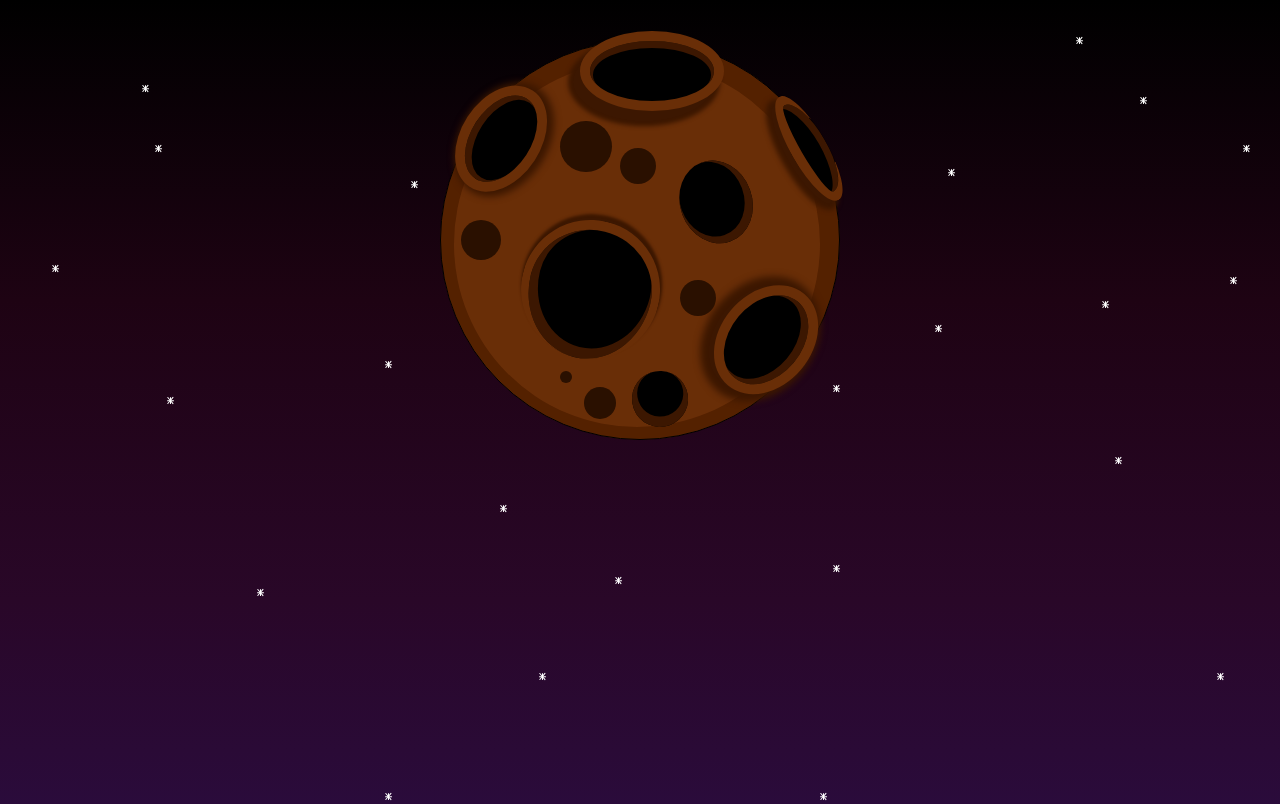
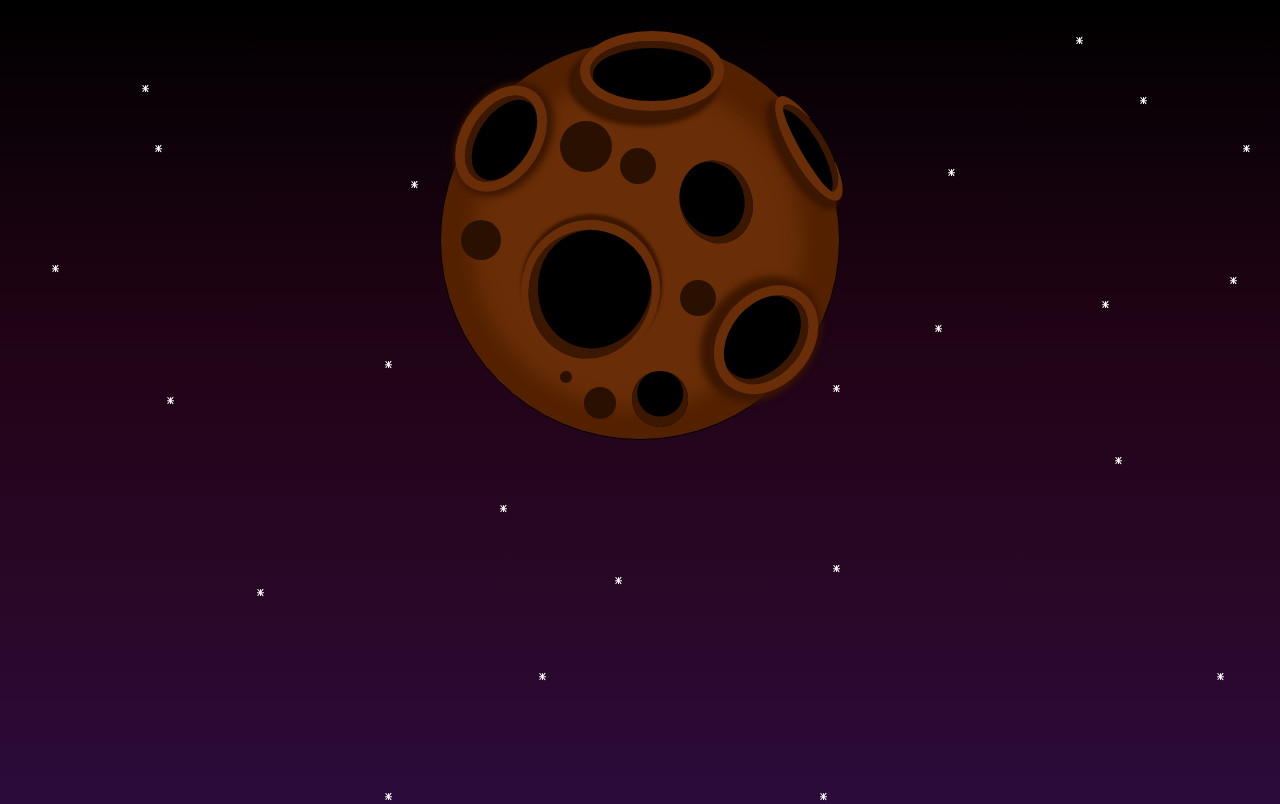
Before and after one commit to CIOG2/LigaDeLaCreatividad, a plain HTML site: page index.html in a window 1280 px wide. Shown: the top 804 px of the page. Drawn offline with Linux system fonts and the light colour scheme.

Commit message:
Le di mas blur al box-shadow para que se vea mejor

```diff
--- a/CSS/meteorito.css
+++ b/CSS/meteorito.css
@@ -12,7 +12,8 @@
     background-color: #692e07;
     border-radius: 50%;
     border: 1px solid black;
-    box-shadow: inset -3px 4px 0px 16px rgb(84 33 0);}
+    box-shadow: inset -3px 4px 18px 34px rgb(84 33 0);
+}
 
 .crater{
     position: absolute;
```
